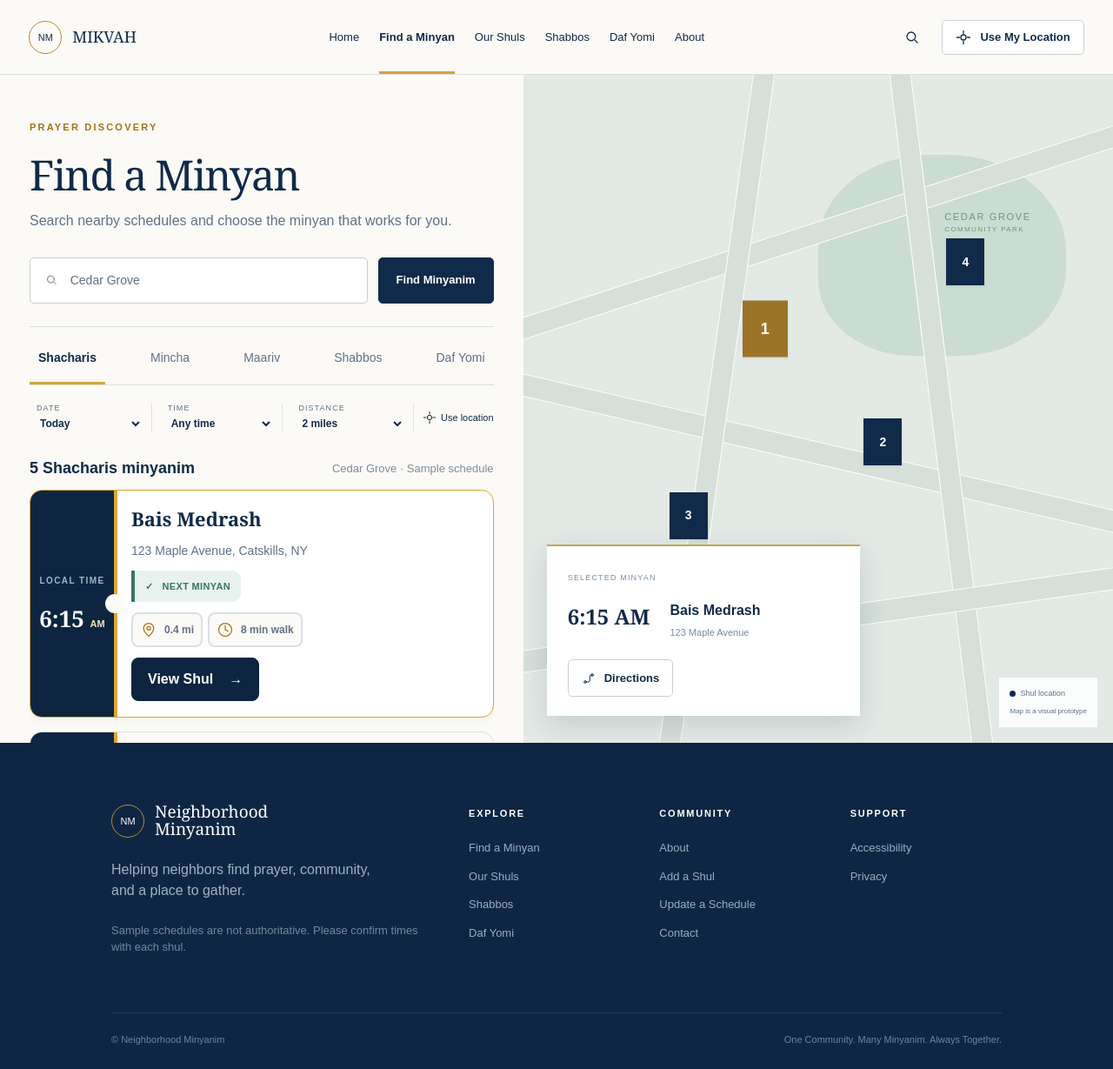
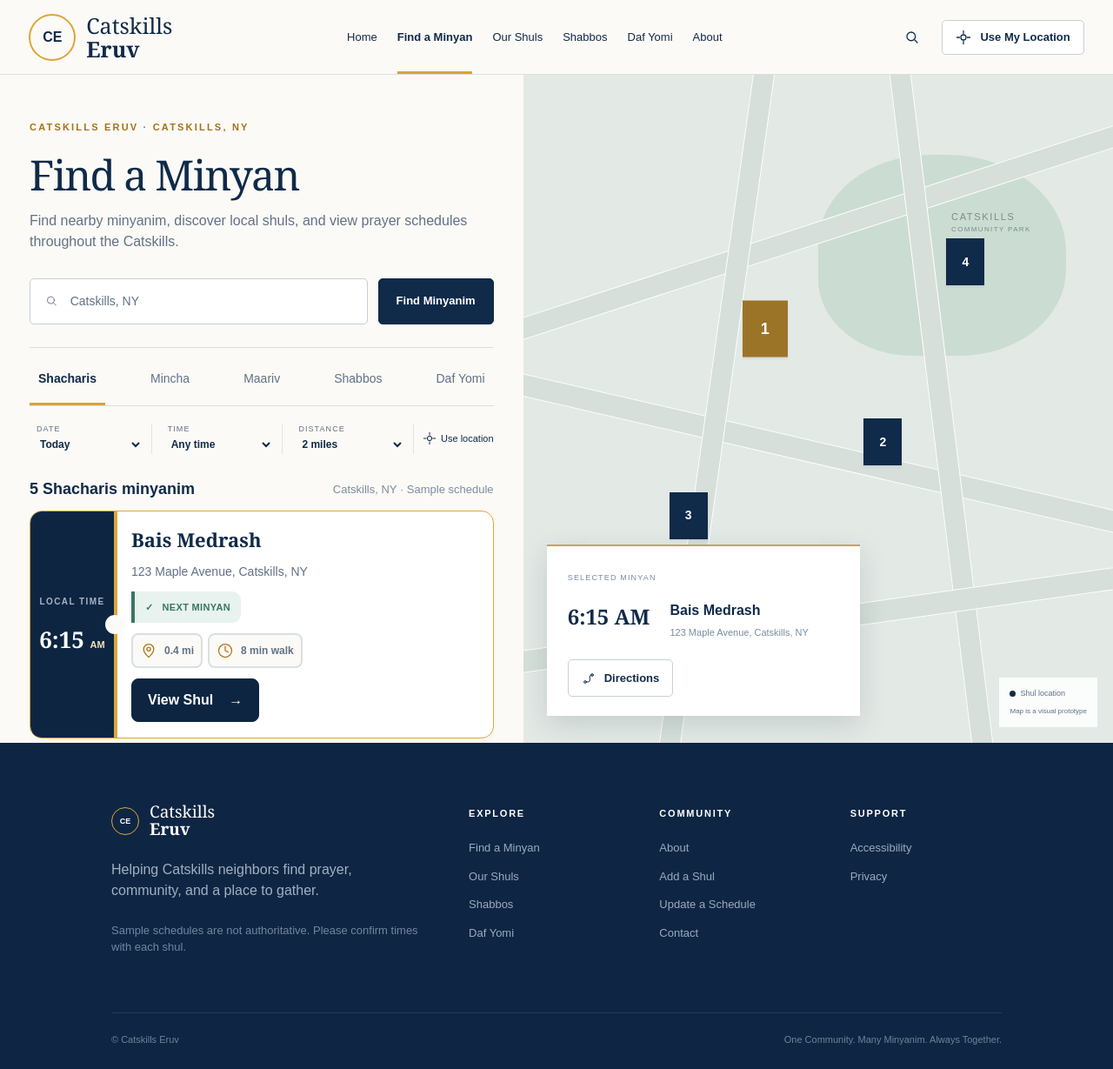
Before and after one commit to yeuhoo/MikvahProject, a Next.js app: page /minyanim in a window 1280 px wide. Shown: the whole page at 87% size. Built offline with nearby package versions, Linux system fonts and the light colour scheme.

Commit message:
Update Catskills Eruv branding and footers, restyle minyan cards, and add cream AM/PM labels

```diff
--- a/app/community-footer.jsx
+++ b/app/community-footer.jsx
@@ -14,7 +14,7 @@ export function CommunityStatement() {
   return <section className="community-statement" id="about" aria-labelledby="community-heading">
     <p className="eyebrow">ROOTED IN COMMUNITY</p>
     <h2 id="community-heading">One Kehillah.<br />Many Minyanim.</h2>
-    <p className="community-description">Neighborhood Minyanim helps neighbors discover nearby prayer opportunities and participating shuls—clearly, reliably, and without distraction.</p>
+    <p className="community-description">Catskills Eruv helps Catskills neighbors discover nearby prayer opportunities and participating shuls—clearly, reliably, and without distraction.</p>
     <ul className="community-values"><li>Local shuls</li><li>Reliable schedules</li><li>Easy discovery</li><li>Community connection</li></ul>
   </section>;
 }
@@ -23,12 +23,12 @@ export default function CommunityFooter({ standalone = false }) {
   const [info, setInfo] = useState(null);
   return <footer className="community-footer">
     <div className="footer-grid">
-      <div className="footer-about"><a className="footer-brand" href={standalone ? "/" : "#main"}><span className="footer-monogram" aria-hidden="true">NM</span><span>Neighborhood<br />Minyanim</span></a><p>Helping neighbors find prayer, community,<br />and a place to gather.</p><p className="footer-disclaimer">Sample schedules are not authoritative. Please confirm times with each shul.</p></div>
+      <div className="footer-about"><a className="footer-brand" href={standalone ? "/" : "#main"}><span className="footer-monogram" aria-hidden="true">CE</span><span>Catskills<br /><strong>Eruv</strong></span></a><p>Helping Catskills neighbors find prayer,<br />community, and a place to gather.</p><p className="footer-disclaimer">Sample schedules are not authoritative. Please confirm times with each shul.</p></div>
       <nav aria-label="Explore"><h3>EXPLORE</h3><a href={standalone ? "/minyanim" : "#minyan-search"}>Find a Minyan</a><a href={standalone ? "/#our-shuls" : "#our-shuls"}>Our Shuls</a><a href="/shabbos">Shabbos</a><a href={standalone ? "/#daf-yomi" : "#daf-yomi"}>Daf Yomi</a></nav>
       <nav aria-label="Community"><h3>COMMUNITY</h3><a href={standalone ? "/#about" : "#about"}>About</a>{['Add a Shul', 'Update a Schedule', 'Contact'].map(label => <button key={label} onClick={() => setInfo(label)}>{label}</button>)}</nav>
       <nav aria-label="Support"><h3>SUPPORT</h3>{['Accessibility', 'Privacy'].map(label => <button key={label} onClick={() => setInfo(label)}>{label}</button>)}</nav>
     </div>
     {info && <div className="footer-info" role="status"><div><strong>{info}</strong><p>{supportText[info]}</p></div><button onClick={() => setInfo(null)} aria-label="Close information">×</button></div>}
-    <div className="footer-bottom"><span>© Neighborhood Minyanim</span><span>One Community. Many Minyanim. Always Together.</span></div>
+    <div className="footer-bottom"><span>© Catskills Eruv</span><span>One Community. Many Minyanim. Always Together.</span></div>
   </footer>;
 }
--- a/app/layout.jsx
+++ b/app/layout.jsx
@@ -1,8 +1,8 @@
 import './globals.css';
 
 export const metadata = {
-  title: 'Mikvah Project | Community & Connection',
-  description: 'Mikvah Project — a community resource for mikvah information, preparation, and local Jewish life.',
+  title: 'Catskills Eruv | Community & Connection',
+  description: 'Catskills Eruv — find nearby minyanim, local shuls, and prayer schedules throughout the Catskills.',
 };
 
 export default function RootLayout({ children }) {
--- a/app/minyan-schedule.jsx
+++ b/app/minyan-schedule.jsx
@@ -24,19 +24,19 @@ export default function MinyanSchedule() {
   }
   return <section className="schedule" aria-labelledby="schedule-heading">
     <div className="schedule-heading">
-      <div><p className="eyebrow">UPCOMING NEAR YOU</p><h2 id="schedule-heading">Today&apos;s Shacharis Minyanim</h2><p className="schedule-summary">Cedar Grove · Today · Within 2 miles · 5 results</p></div>
+      <div><p className="eyebrow">UPCOMING NEAR YOU</p><h2 id="schedule-heading">Today&apos;s Shacharis Minyanim</h2><p className="schedule-summary">Catskills, NY · Today · Within 2 miles · 5 results</p></div>
       <Link className="schedule-all-link" href="/minyanim?prayer=Shacharis">View All Shacharis Minyanim <span aria-hidden="true">→</span></Link>
     </div>
     <ul className="schedule-list" aria-label="Sample Shacharis schedule">
       {minyanim.map((minyan) => <li key={minyan.time} className={`schedule-row ${minyan.status || ''}`}>
         <div className="schedule-time"><small>LOCAL TIME</small><span>{minyan.time.split(' ')[0]}<span className="schedule-period">{minyan.time.split(' ')[1]}</span></span></div>
-        <div className="schedule-shul"><h3>{minyan.name}</h3><p>{minyan.address}</p></div>
+        <div className="schedule-shul"><h3>{minyan.name}</h3><p>{minyan.address}, Catskills, NY</p></div>
         <div className="schedule-distance"><span><Icon type="pin" />{minyan.distance} mi</span><span><Icon type="clock" />{minyan.walk} min walk</span></div>
         <div className="schedule-status">{minyan.status && <span className={`schedule-badge ${minyan.status}`}><span aria-hidden="true">{minyan.status === 'next' ? '✓' : '◷'}</span>{minyan.status === 'next' ? 'NEXT MINYAN' : 'STARTING SOON'}</span>}</div>
         <button className="schedule-button" onClick={() => showShul(minyan)} aria-label={`View ${minyan.name}, ${minyan.time}`}>View Shul <span aria-hidden="true">→</span></button>
       </li>)}
     </ul>
     <div className="schedule-footer"><Link className="schedule-button" href="/minyanim">View All Minyanim <span aria-hidden="true">→</span></Link><p>Times shown are sample application data.</p></div>
-    <dialog ref={dialog} className="shul-dialog"><div><p className="eyebrow">SAMPLE SHUL DETAILS</p><h2>{selected?.name}</h2><p>{selected?.address}</p><p>Shacharis · {selected?.time}</p><p className="shul-disclaimer">These are sample details for the homepage preview, not a verified prayer schedule.</p><form method="dialog"><button className="schedule-button">Close</button></form></div></dialog>
+    <dialog ref={dialog} className="shul-dialog"><div><p className="eyebrow">SAMPLE SHUL DETAILS</p><h2>{selected?.name}</h2><p>{selected?.address}, Catskills, NY</p><p>Shacharis · {selected?.time}</p><p className="shul-disclaimer">These are sample details for the homepage preview, not a verified prayer schedule.</p><form method="dialog"><button className="schedule-button">Close</button></form></div></dialog>
   </section>;
 }
--- a/app/minyanim/minyan-finder.jsx
+++ b/app/minyanim/minyan-finder.jsx
@@ -32,12 +32,12 @@ function Icon({ name, ...props }) {
   return <svg width="16" height="16" viewBox="0 0 24 24" fill="none" stroke="currentColor" strokeWidth="1.5" strokeLinecap="round" strokeLinejoin="round" aria-hidden="true" {...props}>{paths[name]}</svg>;
 }
 
-function Brand({ footer = false }) {
-  return <Link href="/" className={styles.brand}><span className={styles.brandMark}>NM</span>{footer ? <span>Neighborhood<br />Minyanim</span> : <span>MIKVAH</span>}</Link>;
+function Brand() {
+  return <Link href="/" className={styles.brand}><span className={styles.brandMark} aria-hidden="true">CE</span><span>Catskills<br /><strong>Eruv</strong></span></Link>;
 }
 
 export default function MinyanFinder({ initialFilters }) {
-  const initialLocation = typeof initialFilters.location === "string" && initialFilters.location.trim() ? initialFilters.location.trim() : "Cedar Grove";
+  const initialLocation = typeof initialFilters.location === "string" && initialFilters.location.trim() ? initialFilters.location.trim() : "Catskills, NY";
   const [location, setLocation] = useState(initialLocation);
   const [area, setArea] = useState(initialLocation);
   const [prayer, setPrayer] = useState(prayers.includes(initialFilters.prayer) ? initialFilters.prayer : "Shacharis");
@@ -81,8 +81,8 @@ export default function MinyanFinder({ initialFilters }) {
     </header>
     <main className={styles.workspace}>
       <section className={styles.sidebar} aria-labelledby="finder-title">
-        <div className={styles.intro}><p className={styles.eyebrow}>PRAYER DISCOVERY</p><h1 id="finder-title">Find a Minyan</h1><p>Search nearby schedules and choose the minyan that works for you.</p></div>
-        <form className={styles.search} onSubmit={(event) => { event.preventDefault(); setArea(location.trim() || "Cedar Grove"); setNotice("Showing sample schedules for your search. Locations on the map are illustrative."); }}>
+        <div className={styles.intro}><p className={styles.eyebrow}>CATSKILLS ERUV · CATSKILLS, NY</p><h1 id="finder-title">Find a Minyan</h1><p>Find nearby minyanim, discover local shuls, and view prayer schedules throughout the Catskills.</p></div>
+        <form className={styles.search} onSubmit={(event) => { event.preventDefault(); setArea(location.trim() || "Catskills, NY"); setNotice("Showing sample schedules for your search. Locations on the map are illustrative."); }}>
           <label className={styles.searchField}><Icon name="search" /><span className="sr-only">Neighborhood or city</span><input id="location-search" value={location} onChange={(event) => setLocation(event.target.value)} placeholder="Neighborhood or city" /></label>
           <button className={styles.primaryButton} type="submit">Find Minyanim</button>
         </form>
@@ -111,16 +111,16 @@ export default function MinyanFinder({ initialFilters }) {
         </div>
       </section>
       <section className={styles.map} aria-label="Illustrative neighborhood map">
-        <div className={styles.park} aria-hidden="true"><span>CEDAR GROVE<br /><small>COMMUNITY PARK</small></span></div>
+        <div className={styles.park} aria-hidden="true"><span>CATSKILLS<br /><small>COMMUNITY PARK</small></span></div>
         <div className={`${styles.road} ${styles.roadOne}`} /><div className={`${styles.road} ${styles.roadTwo}`} /><div className={`${styles.road} ${styles.roadThree}`} /><div className={`${styles.road} ${styles.roadFour}`} /><div className={`${styles.road} ${styles.roadFive}`} />
         {shuls.filter((shul) => results.some((entry) => entry.shul === shul.id)).map((shul) => <button key={shul.id} className={`${styles.mapPin} ${selectedShul?.id === shul.id ? styles.selectedPin : ""}`} style={{ left: `${shul.x}%`, top: `${shul.y}%` }} aria-label={`Select ${shul.name}`} aria-pressed={selectedShul?.id === shul.id} onClick={() => selectEntry(results.find((entry) => entry.shul === shul.id))}>{shul.id}</button>)}
-        {selectedShul && <div className={styles.mapCard} aria-live="polite"><p className={styles.cardEyebrow}>{detailsOpen ? "SHUL DETAILS · SAMPLE" : "SELECTED MINYAN"}</p><div className={styles.cardDetails}><strong className={styles.cardTime}>{selected.time}</strong><div><h2>{selectedShul.name}</h2><p>{selectedShul.address}</p></div></div>{detailsOpen && <p className={styles.detailNote}>{prayer} · {day} · {selectedShul.walk} min walk<br />Sample schedule. Please confirm times with the shul.</p>}<button className={styles.outlineButton} onClick={() => setNotice(`Directions to ${selectedShul.name} will be available when the live map is connected.`)}><Icon name="route" />Directions</button></div>}
+        {selectedShul && <div className={styles.mapCard} aria-live="polite"><p className={styles.cardEyebrow}>{detailsOpen ? "SHUL DETAILS · SAMPLE" : "SELECTED MINYAN"}</p><div className={styles.cardDetails}><strong className={styles.cardTime}>{selected.time}</strong><div><h2>{selectedShul.name}</h2><p>{selectedShul.address}, Catskills, NY</p></div></div>{detailsOpen && <p className={styles.detailNote}>{prayer} · {day} · {selectedShul.walk} min walk<br />Sample schedule. Please confirm times with the shul.</p>}<button className={styles.outlineButton} onClick={() => setNotice(`Directions to ${selectedShul.name} will be available when the live map is connected.`)}><Icon name="route" />Directions</button></div>}
         <div className={styles.mapLegend}><span><i />Shul location</span><small>Map is a visual prototype</small></div>
       </section>
     </main>
     <footer className={styles.footer}>
-      <div className={styles.footerGrid}><div className={styles.footerAbout}><Brand footer /><p>Helping neighbors find prayer, community,<br />and a place to gather.</p><small>Sample schedules are not authoritative. Please confirm times with each shul.</small></div><div><h2>EXPLORE</h2><Link href="/minyanim">Find a Minyan</Link><Link href="/#resources">Our Shuls</Link><button onClick={() => changePrayer("Shabbos")}>Shabbos</button><button onClick={() => changePrayer("Daf Yomi")}>Daf Yomi</button></div><div><h2>COMMUNITY</h2><Link href="/#about">About</Link><Link href="/#information">Add a Shul</Link><Link href="/#information">Update a Schedule</Link><Link href="/#information">Contact</Link></div><div><h2>SUPPORT</h2><Link href="/#information">Accessibility</Link><Link href="/#information">Privacy</Link></div></div>
-      <div className={styles.footerBottom}><span>© Neighborhood Minyanim</span><span>One Community. Many Minyanim. Always Together.</span></div>
+      <div className={styles.footerGrid}><div className={styles.footerAbout}><Brand /><p>Helping Catskills neighbors find prayer,<br />community, and a place to gather.</p><small>Sample schedules are not authoritative. Please confirm times with each shul.</small></div><div><h2>EXPLORE</h2><Link href="/minyanim">Find a Minyan</Link><Link href="/#resources">Our Shuls</Link><button onClick={() => changePrayer("Shabbos")}>Shabbos</button><button onClick={() => changePrayer("Daf Yomi")}>Daf Yomi</button></div><div><h2>COMMUNITY</h2><Link href="/#about">About</Link><Link href="/#information">Add a Shul</Link><Link href="/#information">Update a Schedule</Link><Link href="/#information">Contact</Link></div><div><h2>SUPPORT</h2><Link href="/#information">Accessibility</Link><Link href="/#information">Privacy</Link></div></div>
+      <div className={styles.footerBottom}><span>© Catskills Eruv</span><span>One Community. Many Minyanim. Always Together.</span></div>
     </footer>
   </div>;
 }
--- a/app/minyanim/minyanim.module.css
+++ b/app/minyanim/minyanim.module.css
@@ -2,8 +2,8 @@
 .page button,.page input,.page select{font:inherit;color:inherit}
 .page button{cursor:pointer}
 .header{height:86px;padding:0 2.6%;display:flex;align-items:center;justify-content:space-between;gap:24px;border-bottom:1px solid #dce0df}
-.brand{display:flex;align-items:center;gap:12px;font-family:Georgia,'Times New Roman',serif;font-size:18px;line-height:1.05;white-space:nowrap}
-.brandMark{display:grid;place-items:center;width:38px;height:38px;border:1px solid #bd8b2c;border-radius:50%;font:11px Arial,sans-serif}
+.brand{display:flex;align-items:center;gap:12px;font-family:Georgia,'Times New Roman',serif;font-size:25px;line-height:1.05;white-space:nowrap}
+.brandMark{display:grid;place-items:center;width:54px;height:54px;flex-shrink:0;border:2px solid #dca637;border-radius:50%;font:700 16px Arial,sans-serif}
 .nav{display:flex;align-self:stretch;align-items:stretch;gap:23px;font-size:13px}
 .nav a,.nav button{display:flex;align-items:center;border:0;border-bottom:3px solid transparent;background:transparent;padding:3px 0 0;white-space:nowrap}
 .nav a[aria-current]{border-bottom-color:#d4a43c;font-weight:700}
@@ -78,7 +78,7 @@
 .mapLegend span{display:flex;align-items:center;gap:5px}.mapLegend i{width:7px;height:7px;border-radius:50%;background:var(--navy)}.mapLegend small{font-size:8px}
 .footer{display:block;padding:70px 10% 26px;background:#0e2643;color:#fff}
 .footerGrid{display:grid;grid-template-columns:2.1fr 1fr 1fr 1fr;gap:45px}
-.footer .brand{font-size:19px;gap:12px}.footer .brandMark{color:white}
+.footer .brand{font-size:19px;gap:12px}.footer .brandMark{color:white;width:32px;height:32px;font-size:9px;border-width:1px}
 .footerAbout>p{font-size:16px;color:#a1b0c3;margin:24px 0}
 .footerAbout>small{display:block;max-width:390px;font-size:13px;color:#72869d}
 .footerGrid h2{font:700 11px Arial,sans-serif;letter-spacing:.16em;margin:5px 0 24px}
--- a/app/minyanim/page.jsx
+++ b/app/minyanim/page.jsx
@@ -1,8 +1,8 @@
 import MinyanFinder from "./minyan-finder";
 
 export const metadata = {
-  title: "Find a Minyan | Mikvah Project",
-  description: "Explore sample neighborhood minyan schedules and local shuls.",
+  title: "Find a Minyan | Catskills Eruv",
+  description: "Explore sample Catskills minyan schedules and local shuls.",
 };
 
 export default async function MinyanimPage({ searchParams }) {
--- a/app/page.jsx
+++ b/app/page.jsx
@@ -37,13 +37,13 @@ export default function Home() {
 <a className="skip-link" href="#main">Skip to content</a>
   <div className="topline"><span>A place for tradition. A resource for community.</span><span lang="he" dir="rtl">ב״ה</span></div>
   <header className="header">
-    <a className="brand" href="#" aria-label="Mikvah Project home"><span className="brand-mark" aria-hidden="true">≈</span><span>MIKVAH<span className="brand-sub">PROJECT</span></span></a>
+    <a className="brand" href="#" aria-label="Catskills Eruv home"><span className="brand-mark" aria-hidden="true">CE</span><span>Catskills<br /><strong>Eruv</strong></span></a>
     <nav aria-label="Main navigation"><a className="active" href="#main">Home</a><Link href="/minyanim">Find a Minyan</Link><a href="#our-shuls">Our Shuls</a><Link href="/shabbos">Shabbos</Link><a href="#daf-yomi">Daf Yomi</a><a href="#about">About</a></nav>
     <NavbarActions searchTarget="#location" onUseLocation={useLocation} locating={locating} />
   </header>
   <main id="main">
     <section className="minyan-hero" aria-labelledby="hero-title">
-      <div className="minyan-intro"><div><p className="eyebrow">NEIGHBORHOOD MINYANIM</p><h1 id="hero-title">Find a Minyan<br />Near You</h1><p className="minyan-description">Find nearby minyanim, discover local shuls, and view prayer schedules<br className="desktop-break" /> throughout your neighborhood.</p></div><aside className="date-panel" aria-label="Current date"><p id="civil-date">{dates.civil}</p><p id="hebrew-date">{dates.hebrew}</p><span>Local calendar date</span></aside></div>
+      <div className="minyan-intro"><div><p className="eyebrow">CATSKILLS ERUV · CATSKILLS, NY</p><h1 id="hero-title">Find a Minyan<br />Near You</h1><p className="minyan-description">Find nearby minyanim, discover local shuls, and view prayer schedules<br className="desktop-break" /> throughout the Catskills.</p></div><aside className="date-panel" aria-label="Current date"><p id="civil-date">{dates.civil}</p><p id="hebrew-date">{dates.hebrew}</p><span>Local calendar date</span></aside></div>
       <form className="minyan-search" id="minyan-search" onSubmit={handleSearch}><div className="search-row flex gap-2.5"><label className="location-field"><span aria-hidden="true">⌕</span><span className="sr-only">Neighborhood or city</span><input id="location" name="location" value={location} onChange={(event) => setLocation(event.target.value)} placeholder="Enter your neighborhood or city" /></label><button className="find-button" type="submit">Find Minyanim</button><button className="location-button" id="use-location" onClick={useLocation} disabled={locating} type="button"><span aria-hidden="true">⌖</span> Use My Location</button></div><div className="search-filters"><label><span>DATE</span><select name="day"><option>Today</option><option>Tomorrow</option></select></label><label><span>PRAYER</span><select name="prayer"><option>Shacharis</option><option>Mincha</option><option>Maariv</option></select></label><label><span>DISTANCE</span><select name="distance"><option>Within 2 miles</option><option>Within 5 miles</option><option>Within 10 miles</option></select></label></div><p className="search-status" id="search-status" role="status" hidden={!status}>{status}</p></form>
     </section>
     <MinyanSchedule />
--- a/app/shabbos-section.jsx
+++ b/app/shabbos-section.jsx
@@ -8,7 +8,7 @@ export default function ShabbosSection() {
     <div className="shabbos-intro">
       <p className="eyebrow">THIS SHABBOS</p>
       <h2 id="shabbos-heading">Parshas [dynamic value]</h2>
-      <p className="shabbos-date">[Gregorian date] · [Hebrew date]</p>
+      <p className="shabbos-date">[dynamic date] · [Hebrew date]</p>
       <p className="shabbos-description">A quieter rhythm for the seventh day. Review candle lighting and schedules from each participating shul.</p>
       <div className="candle-lighting"><span className="candle-glow" aria-hidden="true">●</span><div><p>CANDLE LIGHTING · LOCAL TIME</p><strong>[dynamic time]</strong></div></div>
       <p className="shabbos-note">PREVIEW VALUES · CONFIRM ALL TIMES WITH YOUR SHUL.</p>
```
Also changed, not shown: app/globals.css (+4 -3 lines), app/icon.svg.
